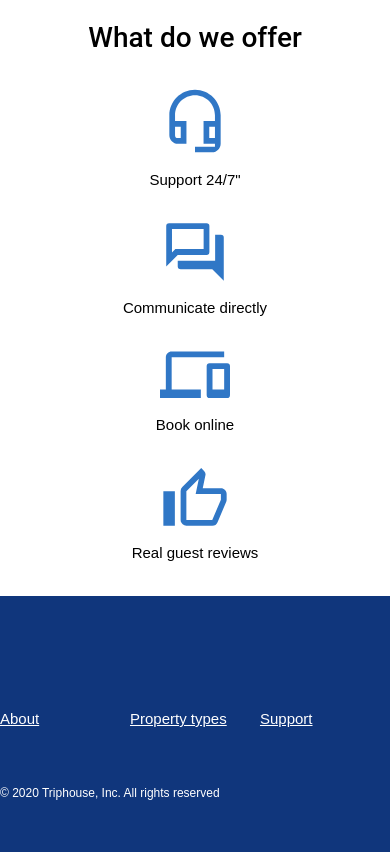
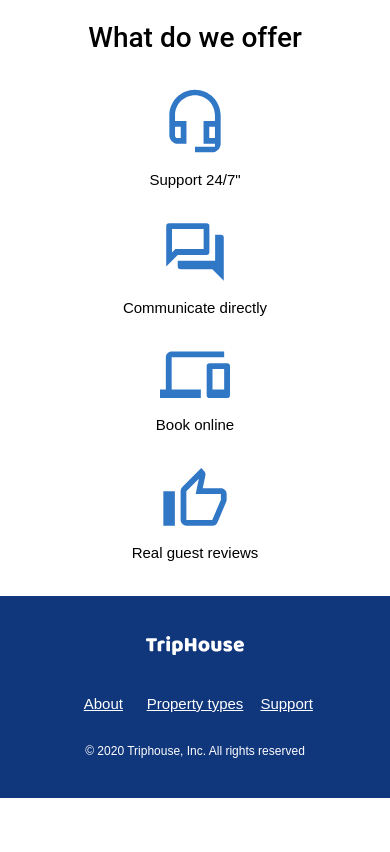
Before and after one commit to antongavrus/if-html, a website: page index.html in a window 390 px wide. Shown: the part 1003-1855 px from the top of the page. After the commit the page ends 1801 px from the top, so only its background shows below. Drawn offline with Linux system fonts and the light colour scheme; files whose address does not match are found by name.

Commit message:
Adaptive blocks What do you offer and Footer

```diff
--- a/index.html
+++ b/index.html
@@ -88,11 +88,13 @@
         </div>
      </div>
     <div class="footer">
-      <svg class="footer__logo">
+      <div class="footer__logo col-mob-6">
+      <svg class="footer__logo-svg">
         <use href="./triphouse-img/sprite.svg#footer-logo" />
       </svg>
+      </div>
       <div class="footer__row">
-        <div class="footer__col col-web-4 col-mob-2">
+        <div class="footer__col footer__col-1 col-web-4 col-mob-2">
           <p>About</p>
           <p class="footer__menu">How Triphouse works</p>
           <p class="footer__menu">Careers</p>
--- a/styles/styles.css
+++ b/styles/styles.css
@@ -344,7 +344,11 @@
     .footer__logo {
         display: flex;
         justify-content: center;
+        padding-bottom: 25px;
         padding-top: 40px;
+    }
+
+    .footer__logo-svg {
         width: 98px;
         height: 19px;
     }
@@ -354,21 +358,29 @@
     }
 
     .footer__row {
-        padding: 40px 0 0 0
+        max-width: 275px;
+        padding: 0 0 0 0;
+        display: flex;
+        justify-content: center;
+        /*align-items: center;*/
     }
 
     .footer__col {
+        display: flex;
+        justify-content: center;
         gap: 16px;
         font-size: 15px;
+        font-family: 'Roboto regular', sans-serif;
         text-decoration: underline #FFFFFF;
-        padding-bottom: 32px;
+        white-space: nowrap;
     }
 
     .footer__cope {
         font-size: 12px;
         margin-top: 0;
-        padding-bottom: 40px;
-    }
+        padding-top: 5px;
+        padding-bottom: 28px;
+  }
 
 
 
```
